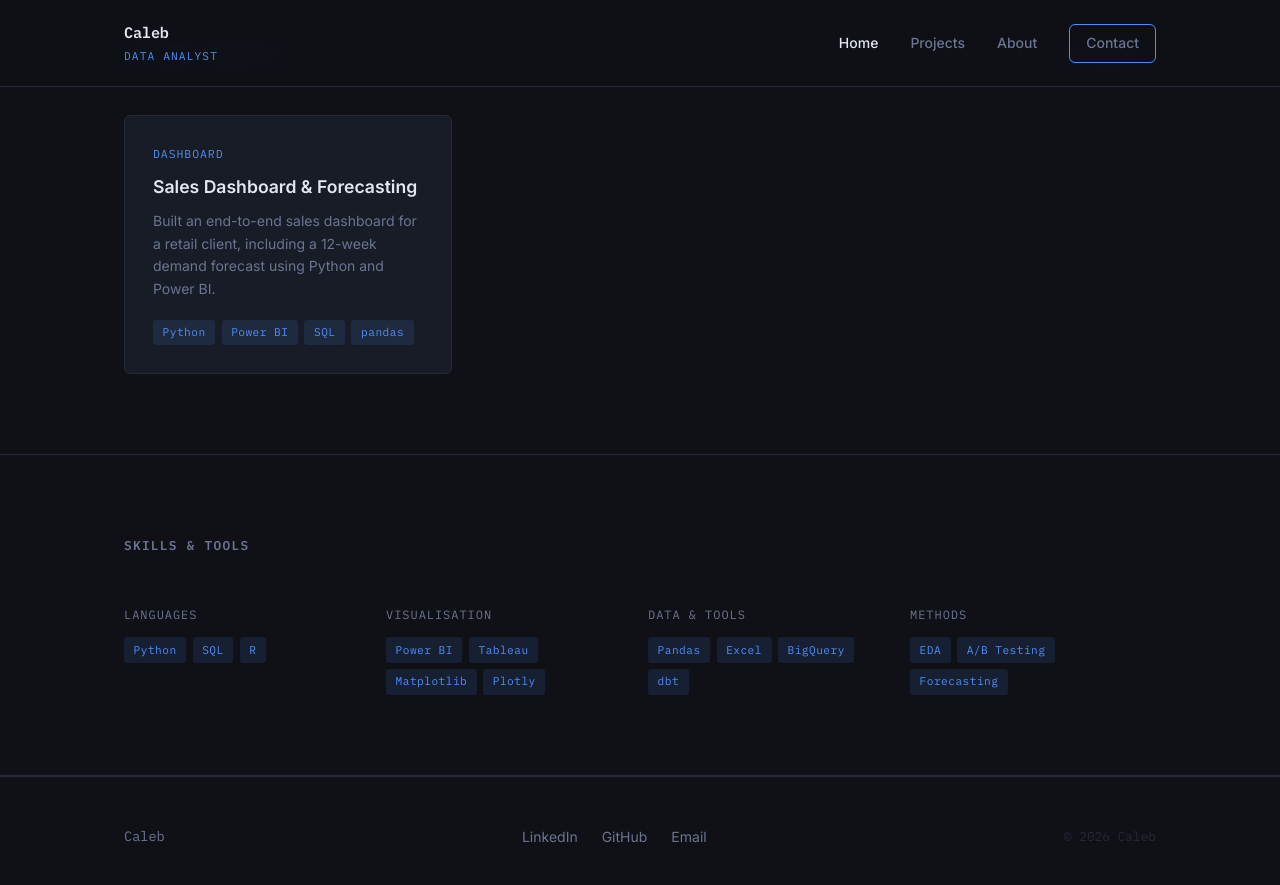
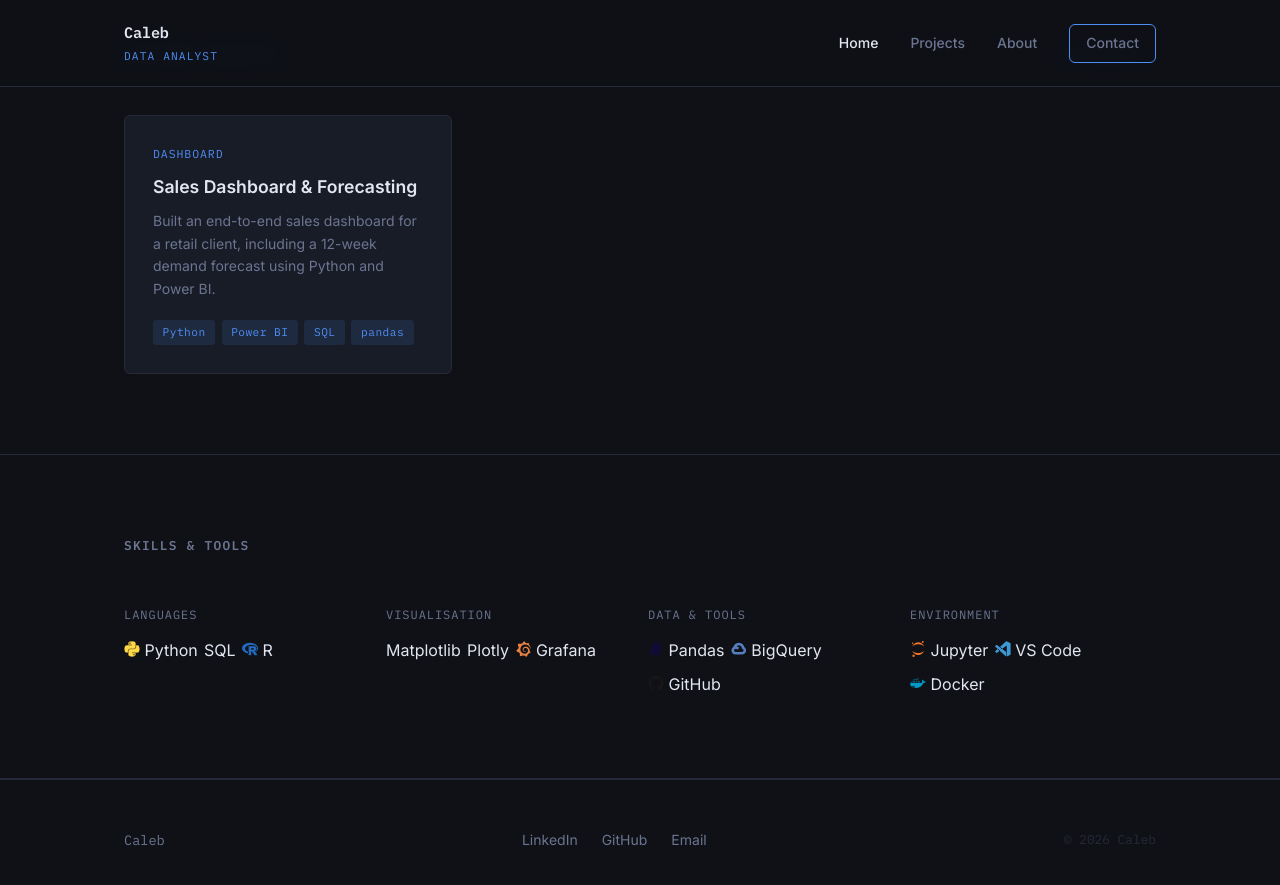
Before and after one commit to Shazilazi/Shazilazi.github.io, a Jekyll site: the page built from index.md, in a window 1280 px wide and 900 px high, scrolled down 876 px. Shown: the top 885 px of the window. Built offline with Jekyll 4.4.1, drawn with Linux system fonts in a browser that asks for light colours.

Commit message:
Update index.md

```diff
--- a/index.md
+++ b/index.md
@@ -45,6 +45,11 @@
       {% assign featured = site.projects | where: "featured", true | limit: 3 %}
       {% for project in featured %}
         <a href="{{ project.url }}" class="project-card">
+          {% if project.image %}
+          <div class="project-card__image">
+            <img src="{{ project.image }}" alt="{{ project.title }}" loading="lazy" />
+          </div>
+          {% endif %}
           <span class="project-card__category">{{ project.category }}</span>
           <h3 class="project-card__title">{{ project.title }}</h3>
           <p class="project-card__summary">{{ project.summary }}</p>
@@ -69,35 +74,69 @@
       <div>
         <p class="skill-group__label">Languages</p>
         <div class="skill-group__items">
-          <span class="tag">Python</span>
-          <span class="tag">SQL</span>
-          <span class="tag">R</span>
+          <div class="skill-icon-item">
+            <i class="devicon-python-plain colored"></i>
+            <span>Python</span>
+          </div>
+          <div class="skill-icon-item">
+            <i class="devicon-azuresqldatabase-plain colored"></i>
+            <span>SQL</span>
+          </div>
+          <div class="skill-icon-item">
+            <i class="devicon-r-plain colored"></i>
+            <span>R</span>
+          </div>
         </div>
       </div>
       <div>
         <p class="skill-group__label">Visualisation</p>
         <div class="skill-group__items">
-          <span class="tag">Power BI</span>
-          <span class="tag">Tableau</span>
-          <span class="tag">Matplotlib</span>
-          <span class="tag">Plotly</span>
+          <div class="skill-icon-item">
+            <i class="devicon-matplotlib-plain colored"></i>
+            <span>Matplotlib</span>
+          </div>
+          <div class="skill-icon-item">
+            <i class="devicon-plotly-plain colored"></i>
+            <span>Plotly</span>
+          </div>
+          <div class="skill-icon-item">
+            <i class="devicon-grafana-plain colored"></i>
+            <span>Grafana</span>
+          </div>
         </div>
       </div>
       <div>
         <p class="skill-group__label">Data & tools</p>
         <div class="skill-group__items">
-          <span class="tag">Pandas</span>
-          <span class="tag">Excel</span>
-          <span class="tag">BigQuery</span>
-          <span class="tag">dbt</span>
+          <div class="skill-icon-item">
+            <i class="devicon-pandas-plain colored"></i>
+            <span>Pandas</span>
+          </div>
+          <div class="skill-icon-item">
+            <i class="devicon-googlecloud-plain colored"></i>
+            <span>BigQuery</span>
+          </div>
+          <div class="skill-icon-item">
+            <i class="devicon-github-plain colored"></i>
+            <span>GitHub</span>
+          </div>
         </div>
       </div>
       <div>
-        <p class="skill-group__label">Methods</p>
+        <p class="skill-group__label">Environment</p>
         <div class="skill-group__items">
-          <span class="tag">EDA</span>
-          <span class="tag">A/B Testing</span>
-          <span class="tag">Forecasting</span>
+          <div class="skill-icon-item">
+            <i class="devicon-jupyter-plain colored"></i>
+            <span>Jupyter</span>
+          </div>
+          <div class="skill-icon-item">
+            <i class="devicon-vscode-plain colored"></i>
+            <span>VS Code</span>
+          </div>
+          <div class="skill-icon-item">
+            <i class="devicon-docker-plain colored"></i>
+            <span>Docker</span>
+          </div>
         </div>
       </div>
     </div>
```
